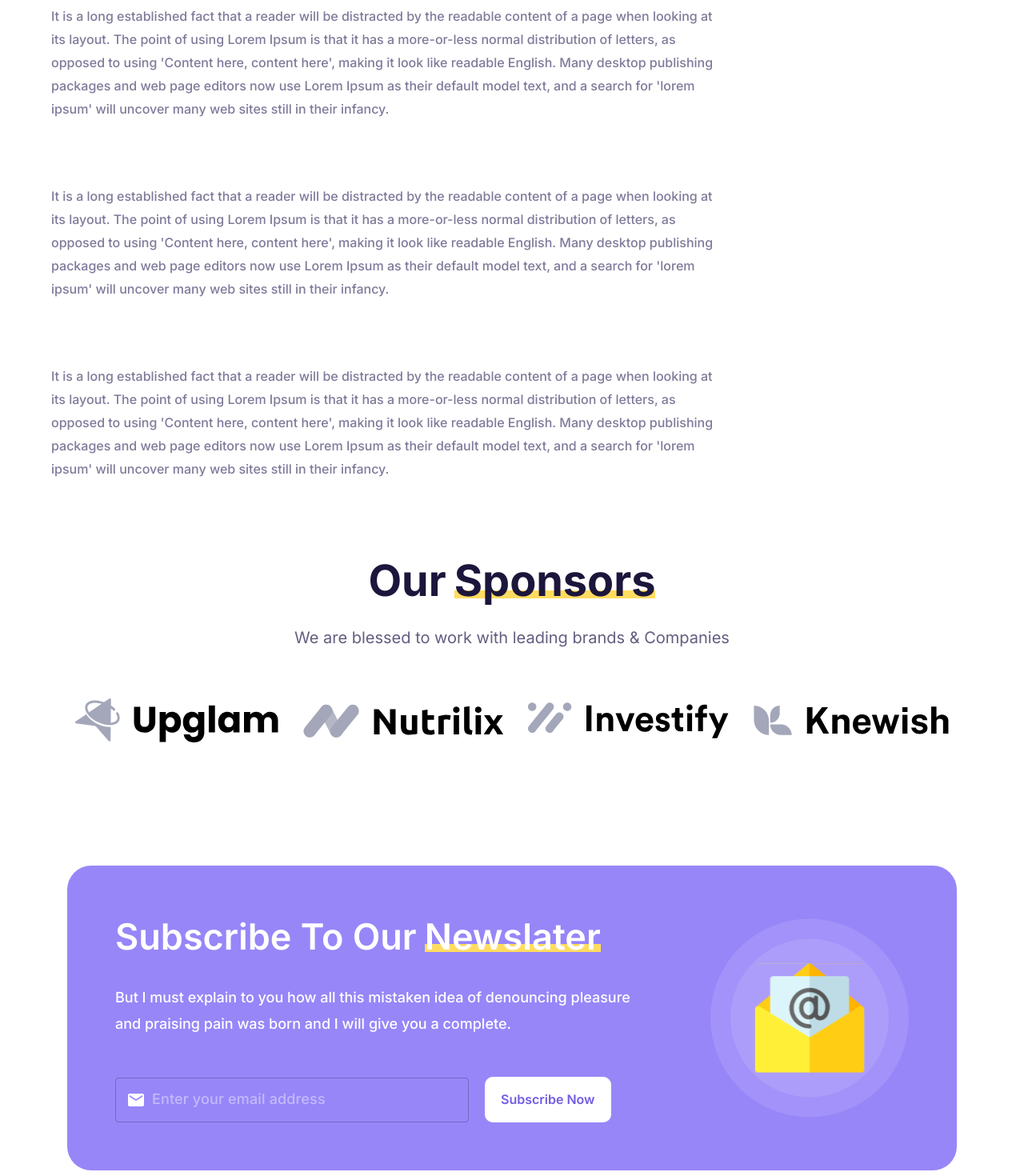
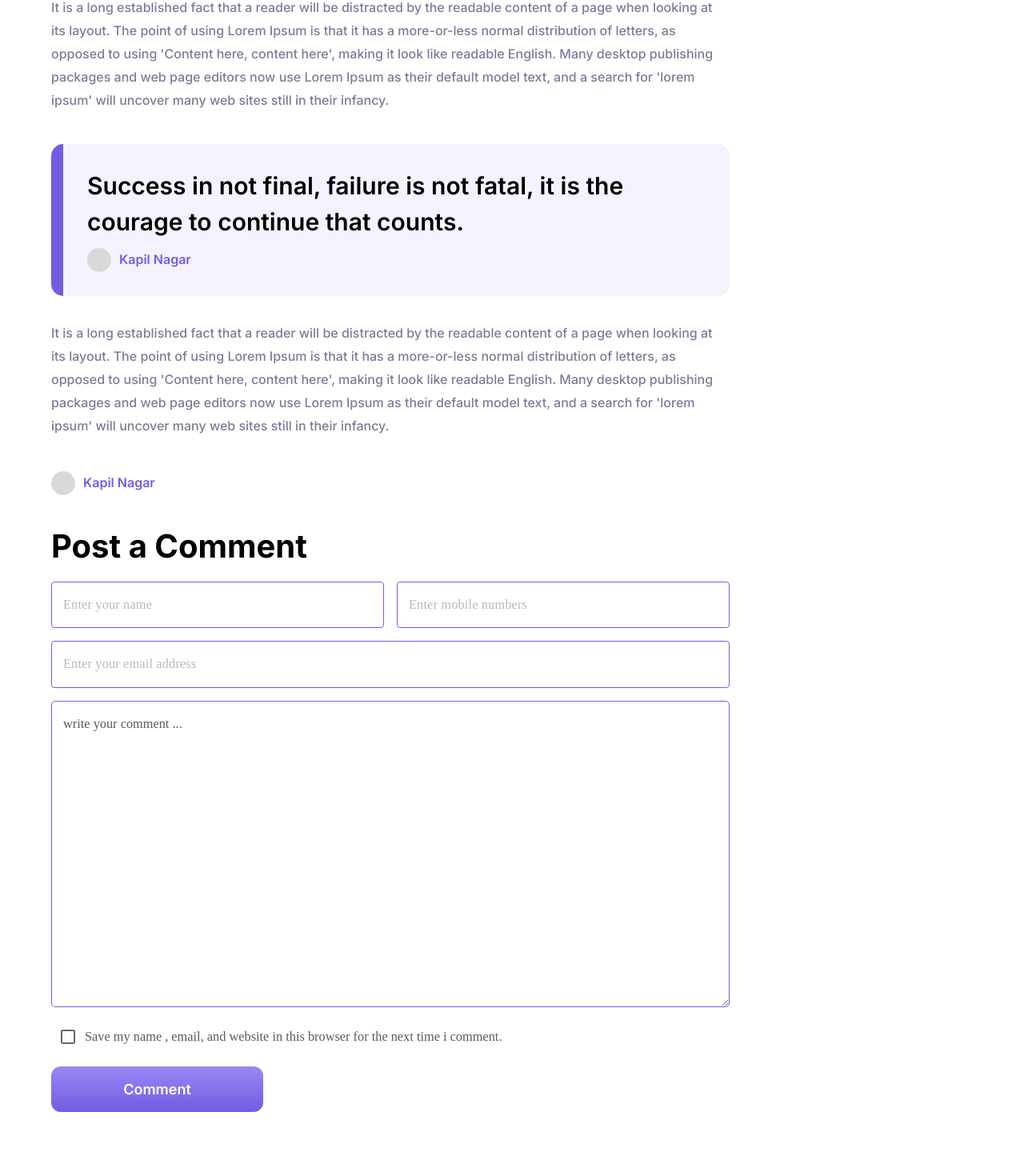
Before and after one commit to RounakXics09/XicsWebsite, a React (Create React App) app: page /blog/details in a window 1280 px wide. Shown: the part 1594-3064 px from the top of the page at 80% size. Built offline with nearby package versions, Linux system fonts and the light colour scheme.

Commit message:
comment form

```diff
--- a/src/App.css
+++ b/src/App.css
@@ -498,6 +498,14 @@
 .taskcard-container {
   padding: 20px;
   width: 80%;
+  background: #ffffff;
+  border-radius: 25px;
+  cursor: pointer;
+}
+
+.taskcard-container:hover {
+  padding: 20px;
+  width: 80%;
   background: #F9F6FD;
   border-radius: 25px;
   cursor: pointer;
@@ -939,6 +947,116 @@
   color: #7F7A9A;
 }
 
+.success-con {
+  background: #F4F2FD;
+  padding: 30px;
+  border-radius: 15px;
+  border-left: 15px solid #715DE3;
+}
+
+.service-con-description {
+  font-family: Inter;
+  font-weight: 600;
+  font-size: 30px;
+  line-height: 45px;
+  letter-spacing: -2%;
+}
+
+.btn-free-comment {
+  height: 57px;
+  max-width: 225px;
+  display: flex;
+  align-items: center;
+  justify-content: center;
+  background: linear-gradient(180deg, #9888F4 0%, #715DE3 100%);
+  color: #fff;
+  padding-inline: 20px;
+  border-radius: 12px;
+  font-family: Inter;
+  font-weight: 600;
+  font-size: 18px;
+  line-height: 29px;
+  letter-spacing: -2%;
+  text-align: center;
+}
+
+.comment-form-field {
+  font-family: Poppins;
+  font-weight: 500;
+  font-size: 16.33px;
+  line-height: 24.5px;
+  letter-spacing: 0%;
+  color: #5B5B5B !important;
+  padding: 16.5px 14px !important;
+}
+
+.comment-form-text-field {
+  font-family: Poppins;
+  font-weight: 500;
+  font-size: 16.33px;
+  line-height: 24.5px;
+  letter-spacing: 0%;
+  color: #5B5B5B !important;
+  padding: 16.5px 0px 0px 14px !important;
+}
+
+.comment-form-field input {
+  font-family: Poppins;
+  font-weight: 500;
+  font-size: 16.33px;
+  line-height: 24.5px;
+  letter-spacing: 0%;
+  color: #5B5B5B !important;
+  padding: 0px;
+}
+
+.comment-form-field input::placeholder {
+  font-family: Poppins;
+  font-weight: 500;
+  font-size: 16.33px;
+  line-height: 24.5px;
+  letter-spacing: 0%;
+  color: #5B5B5B !important;
+}
+
+.comment-form-field textarea {
+  font-family: Poppins;
+  font-weight: 500;
+  font-size: 16.33px;
+  line-height: 24.5px;
+  letter-spacing: 0%;
+  color: #5B5B5B !important;
+  padding: 16.5px 14px !important;
+}
+
+.comment-form-field fieldset {
+  font-family: Poppins;
+  font-weight: 500;
+  font-size: 16.33px;
+  line-height: 24.5px;
+  letter-spacing: 0%;
+  color: #5B5B5B !important;
+  border: 0px !important;
+}
+
+.comment-form-field::-webkit-input-placeholder {
+  font-family: Poppins;
+  font-weight: 500;
+  font-size: 16.33px;
+  line-height: 24.5px;
+  letter-spacing: 0%;
+  color: #5B5B5B !important;
+}
+
+.checkbox-text {
+  font-family: Poppins;
+  font-weight: 500;
+  font-size: 16.33px;
+  line-height: 24.5px;
+  letter-spacing: 0%;
+  color: #5B5B5B;
+}
+
 /* comon cards ends*/
 
 .service-detail-heading {
--- a/src/pages/BlogDetails.js
+++ b/src/pages/BlogDetails.js
@@ -7,6 +7,7 @@ import Category from '../widgets/details/Category'
 import PopularPosts from '../widgets/details/PopularPosts'
 import PopularTags from '../widgets/details/PopularTags'
 import ServiceImage from '../assets/ServiceMainImage.svg'
+import EnquiryForm from '../widgets/details/EnquiryForm'
 
 function BlogDetails() {
     return (
@@ -19,23 +20,42 @@ function BlogDetails() {
                     </Grid2>
                     <Grid2 container>
                         <Grid2 sx={{ py: 5 }}>
-                            <div className='service-detail-heading'>1. Design functional website fast</div>
+                            <div className='service-detail-heading' style={{paddingBottom:'20px'}}>Top 10 Essentials For Killer Website Design Data Creation</div>
+                            <div className='service-detail-description'>It is a long established fact that a reader will be distracted by the readable content of a page when looking at its layout. The point of using Lorem Ipsum is that it has a more-or-less normal distribution of letters, as opposed to using 'Content here, content here', making it look like readable English. Many desktop publishing packages and web page editors now use Lorem Ipsum as their default model text, and a search for 'lorem ipsum' will uncover many web sites still in their infancy.</div>
+                        </Grid2>
+                        <Grid2>
                             <div className='service-detail-description'>It is a long established fact that a reader will be distracted by the readable content of a page when looking at its layout. The point of using Lorem Ipsum is that it has a more-or-less normal distribution of letters, as opposed to using 'Content here, content here', making it look like readable English. Many desktop publishing packages and web page editors now use Lorem Ipsum as their default model text, and a search for 'lorem ipsum' will uncover many web sites still in their infancy.</div>
                         </Grid2>
                         <Grid2 sx={{ py: 5 }}>
                             <div className='service-detail-description'>It is a long established fact that a reader will be distracted by the readable content of a page when looking at its layout. The point of using Lorem Ipsum is that it has a more-or-less normal distribution of letters, as opposed to using 'Content here, content here', making it look like readable English. Many desktop publishing packages and web page editors now use Lorem Ipsum as their default model text, and a search for 'lorem ipsum' will uncover many web sites still in their infancy.</div>
                         </Grid2>
-                        <Grid2 sx={{ py: 5 }}>
+                        <Grid2>
+                            <div className='success-con'>
+                                <div className='service-con-description'>
+                                    Success in not final, failure is not fatal, it is the courage to continue that counts.
+                                </div>
+                                <div style={{ display: 'flex', alignItems: 'center', paddingTop: '10px' }}>
+                                    <div style={{ width: 30, height: 30, background: '#D9D9D9', borderRadius: '50%' }}></div>
+                                    <div style={{ paddingInline: '10px' }}>
+                                        <div className='award-inner-text'>Kapil Nagar</div>
+                                    </div>
+                                </div>
+                            </div>
+                        </Grid2>
+                        <Grid2 sx={{ py: 4 }}>
                             <div className='service-detail-description'>It is a long established fact that a reader will be distracted by the readable content of a page when looking at its layout. The point of using Lorem Ipsum is that it has a more-or-less normal distribution of letters, as opposed to using 'Content here, content here', making it look like readable English. Many desktop publishing packages and web page editors now use Lorem Ipsum as their default model text, and a search for 'lorem ipsum' will uncover many web sites still in their infancy.</div>
                         </Grid2>
-                        <Grid2 sx={{ py: 5 }}>
-                            <div>
-                            <div className='service-detail-description'>It is a long established fact that a reader will be distracted by the readable content of a page when looking at its layout. The point of using Lorem Ipsum is that it has a more-or-less normal distribution of letters, as opposed to using 'Content here, content here', making it look like readable English. Many desktop publishing packages and web page editors now use Lorem Ipsum as their default model text, and a search for 'lorem ipsum' will uncover many web sites still in their infancy.</div>
+                        <Grid2>
+                            <div style={{ display: 'flex', alignItems: 'center', paddingTop: '10px' }}>
+                                <div style={{ width: 30, height: 30, background: '#D9D9D9', borderRadius: '50%' }}></div>
+                                <div style={{ paddingInline: '10px' }}>
+                                    <div className='award-inner-text'>Kapil Nagar</div>
+                                </div>
                             </div>
                         </Grid2>
-                        <Grid2 sx={{ py: 5 }}>
-                            <div className='service-detail-description'>It is a long established fact that a reader will be distracted by the readable content of a page when looking at its layout. The point of using Lorem Ipsum is that it has a more-or-less normal distribution of letters, as opposed to using 'Content here, content here', making it look like readable English. Many desktop publishing packages and web page editors now use Lorem Ipsum as their default model text, and a search for 'lorem ipsum' will uncover many web sites still in their infancy.</div>
-                        </Grid2>
+                    </Grid2>
+                    <Grid2 container>
+                        <EnquiryForm />
                     </Grid2>
                 </Grid2>
                 <Grid2 size={{ xs: 12, md: 3, lg: 3, xl: 3 }}>
--- a/src/widgets/details/EnquiryForm.js
+++ b/src/widgets/details/EnquiryForm.js
@@ -1,8 +1,67 @@
+import { Email } from '@mui/icons-material'
+import { Box, Checkbox, FormControl, Grid2, InputAdornment, OutlinedInput, TextareaAutosize } from '@mui/material'
 import React from 'react'
 
 function EnquiryForm() {
   return (
-    <div>EnquiryForm</div>
+    <Box sx={{ py: 5 }}>
+      <Grid2>
+        <div className='service-detail-heading' style={{ paddingBottom: '20px' }}>Post a Comment</div>
+      </Grid2>
+      <Grid2 container columnSpacing={2} rowSpacing={2}>
+        <Grid2 size={{ xs: 12, sm: 12, md: 6, lg: 6, xl: 6 }}>
+          <FormControl variant="standard" sx={{ width: '100%' }}>
+            <OutlinedInput
+              className='comment-form-field'
+              sx={{ border: '1px solid #715DE3', color: '#5B5B5B' }}
+              id="input-with-icon-adornment"
+              placeholder='Enter your name'
+            />
+          </FormControl>
+        </Grid2>
+        <Grid2 size={{ xs: 12, sm: 12, md: 6, lg: 6, xl: 6 }}>
+          <FormControl variant="standard" sx={{ width: '100%' }}>
+            <OutlinedInput
+              className='comment-form-field'
+              sx={{ border: '1px solid #715DE3', color: '#5B5B5B' }}
+              id="input-with-icon-adornment"
+              placeholder='Enter mobile numbers'
+            />
+          </FormControl>
+        </Grid2>
+        <Grid2 size={{ xs: 12, sm: 12, md: 12, lg: 12, xl: 12 }}>
+          <FormControl variant="standard" sx={{ width: '100%' }}>
+            <OutlinedInput
+              className='comment-form-field'
+              sx={{ border: '1px solid #715DE3', color: '#5B5B5B' }}
+              id="input-with-icon-adornment"
+              placeholder='Enter your email address'
+            />
+          </FormControl>
+        </Grid2>
+        <Grid2 size={{ xs: 12, sm: 12, md: 12, lg: 12, xl: 12 }}>
+          <FormControl variant="standard" sx={{ width: '100%',display:'flex' }}>
+            <TextareaAutosize
+              className='comment-form-field'
+              maxRows={8}
+              minRows={6}
+              style={{ border: '1px solid #715DE3', color: '#5B5B5B', borderRadius: '5px' }}
+              id="input-with-icon-adornment"
+              placeholder='write your comment ...'
+            />
+          </FormControl>
+        </Grid2>
+      </Grid2>
+      <Grid2 sx={{ py: 2 ,display:'flex',alignItems:'center'}}>
+        <Checkbox />
+        <div className='checkbox-text'>Save my name , email, and website in this browser for the next time i comment.</div>
+      </Grid2>
+      <Grid2>
+        <div className='btn-free-comment'>
+          Comment
+        </div>
+      </Grid2>
+    </Box>
   )
 }
 
```
